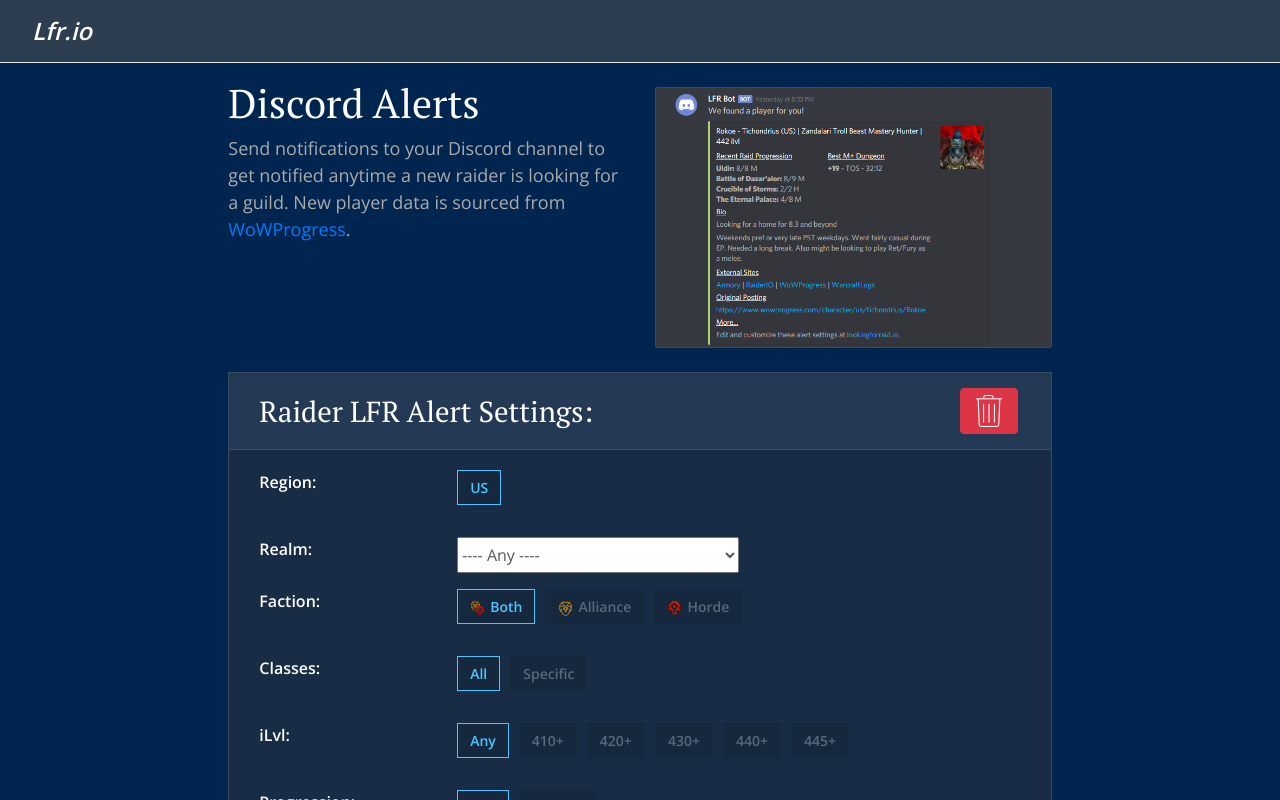
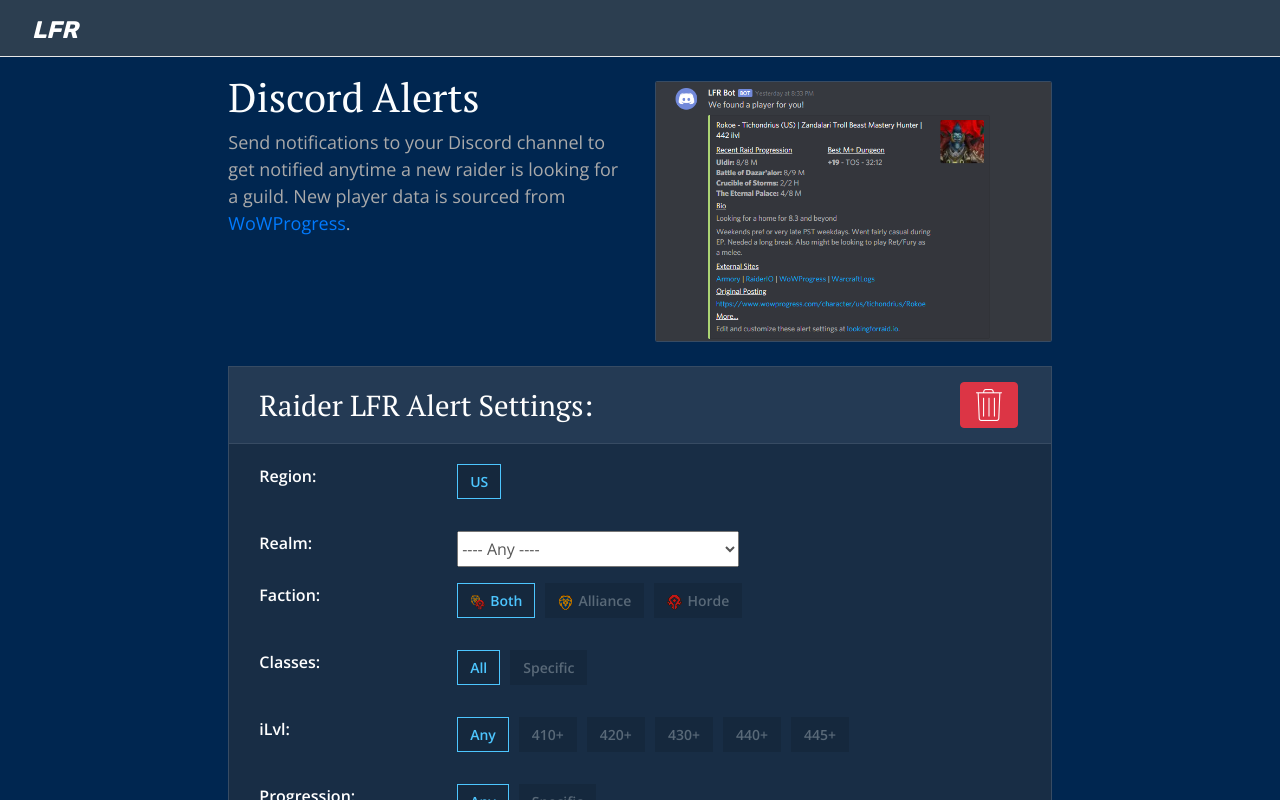
Before and after one commit to wholeNaNyards/lookingforraid.io, a React (Create React App) app: page / in a window 1280 px wide. Shown: the top 800 px of the page. Built offline with nearby package versions, Linux system fonts and the light colour scheme; what aws-amplify would draw is missing.

Commit message:
Updated Logo css

```diff
--- a/public/index.html
+++ b/public/index.html
@@ -15,9 +15,8 @@
     <meta property="og:site_name" content="LookingforRaid.io" />
     <meta name="twitter:image:alt" content="Alt text for image" />
     <link
+      href="https://fonts.googleapis.com/css?family=Open+Sans:400,600|PT+Serif|Rubik:700&display=swap"
       rel="stylesheet"
-      type="text/css"
-      href="https://fonts.googleapis.com/css?family=PT+Serif|Open+Sans:400,600"
     />
     <link rel="apple-touch-icon" sizes="180x180" href="%PUBLIC_URL%/apple-touch-icon.png" />
     <link rel="icon" type="image/png" sizes="32x32" href="%PUBLIC_URL%/favicon-32x32.png" />
--- a/src/components/Header.css
+++ b/src/components/Header.css
@@ -4,12 +4,17 @@
 }
 .navbar-brand a {
   color: #fff;
-  font-weight: 600;
   font-size: 1.5rem;
+  vertical-align: middle;
+  height: 48px;
+  font-family: Rubik;
+  font-weight: 700;
+  line-height: 1.5rem;
+  font-style: italic;
 }
 
 .navbar-brand a:hover {
-  color: #4dc6ff;
+  color: #fff;
   text-decoration: none;
 }
 
--- a/src/components/Header.jsx
+++ b/src/components/Header.jsx
@@ -13,7 +13,7 @@
           window.scrollTo({ top: 0, behavior: 'smooth' });
         }}
       >
-        <em>Lfr.io</em>
+        LFR
       </Link>
     </Navbar.Brand>
   </Navbar>
```
